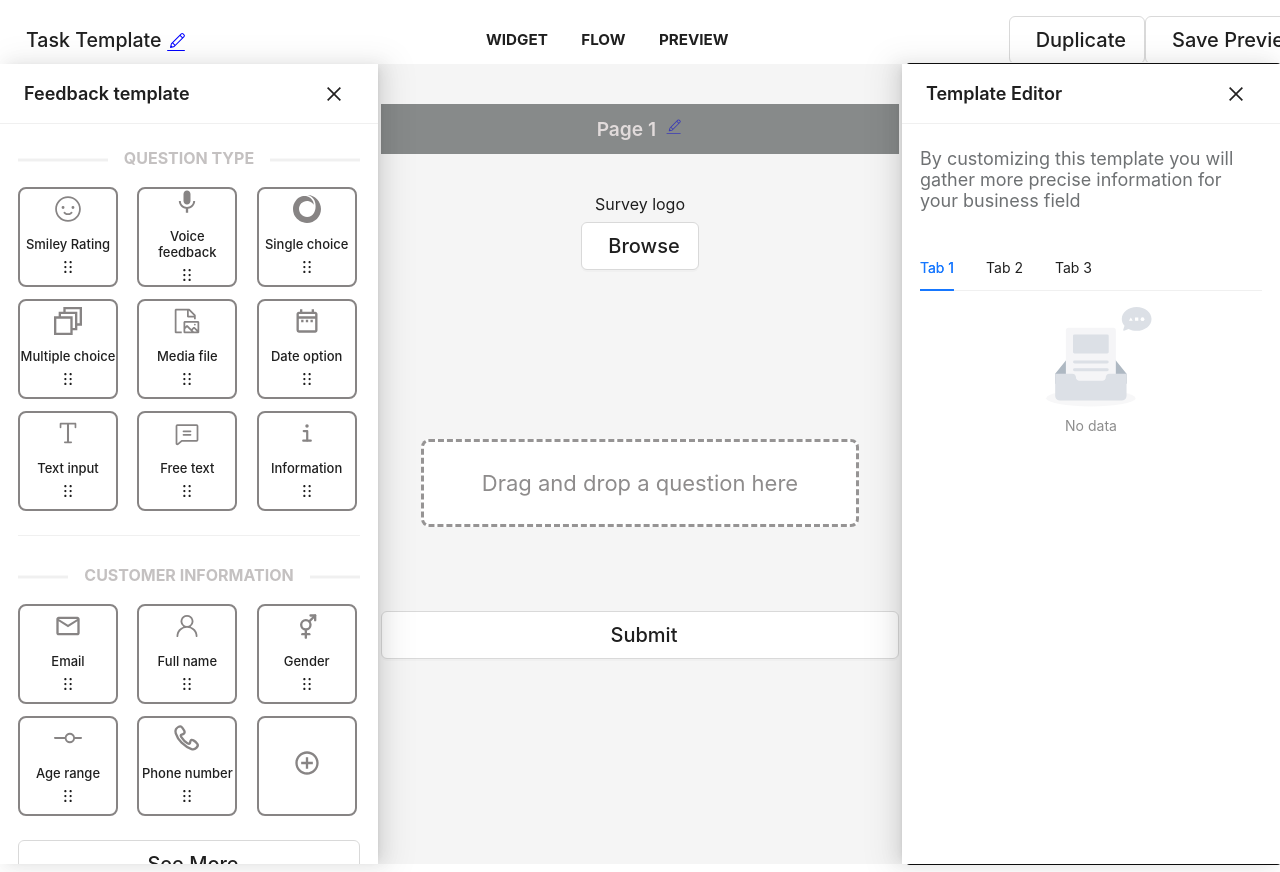
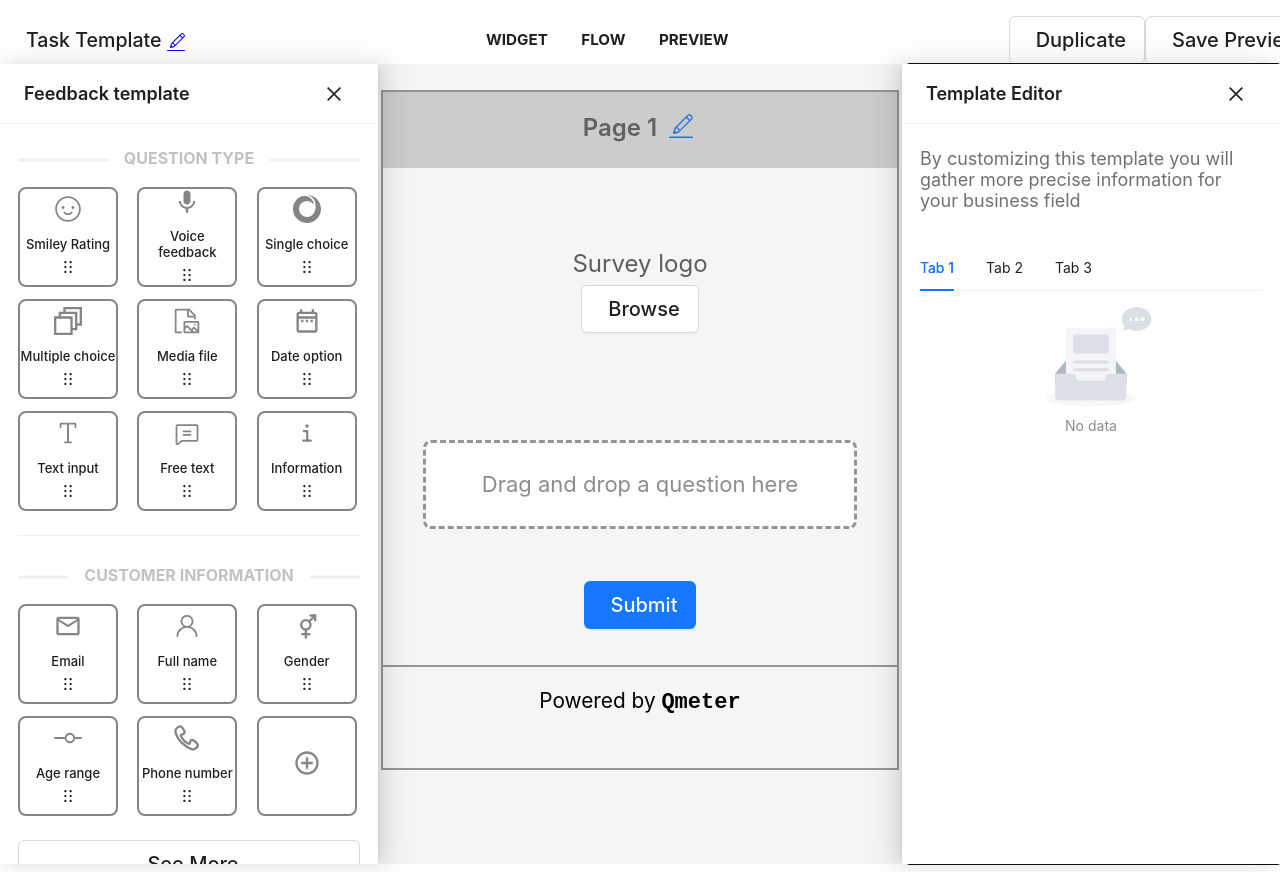
Before and after one commit to salimsalimzada/i-like-it, a React (Vite) app: page / in a window 1280 px wide. Shown: the top 872 px of the page. Built offline with nearby package versions, Linux system fonts and the light colour scheme.

Commit message:
Finish widget section and start to implement functionalities

```diff
--- a/src/App.tsx
+++ b/src/App.tsx
@@ -13,7 +13,6 @@ import { QuestionListType } from "./Modules/Feedback/types";
 import { feedBackStore } from "./Stores/feedbackStore";
 import { useStore } from "./Stores/store";
 
-const { Content } = Layout;
 function App() {
 	const [feedBackState, setFeedBackState] = useStore(feedBackStore);
 	const onDragEnd = (result: DropResult) => {
@@ -52,12 +51,7 @@ function App() {
 			<ErrorBoundary>
 				<Layout>
 					<CustomHeader />
-					<Row
-						gutter={[16, 24]}
-						style={{
-							minHeight: "100vh",
-						}}
-					>
+					<Row gutter={[16, 24]} style={{ height: "100vh" }}>
 						<DragDropContext onDragEnd={onDragEnd}>
 							<ErrorBoundary>
 								<Col span={7}>
@@ -73,9 +67,7 @@ function App() {
 							</ErrorBoundary>
 							<ErrorBoundary>
 								<Col span={10}>
-									<Content>
-										<Widget />
-									</Content>
+									<Widget />
 								</Col>
 							</ErrorBoundary>
 						</DragDropContext>
--- a/src/Components/CustomButton/CustomButton.module.css
+++ b/src/Components/CustomButton/CustomButton.module.css
@@ -3,7 +3,6 @@
 	padding: 0 1.1255rem;
 	font-size: 1.25rem;
 	font-weight: 500;
-	width: 100%;
 }
 
 .icon {
--- a/src/Components/CustomButton/index.tsx
+++ b/src/Components/CustomButton/index.tsx
@@ -9,6 +9,7 @@ type CustomButtonType = {
 	isLoading?: boolean;
 	style?: CSSProperties;
 	type?: BaseButtonProps["type"];
+	width?: string;
 };
 export const CustomButton: FC<PropsWithChildren<CustomButtonType>> = ({
 	alignment,
@@ -17,13 +18,18 @@ export const CustomButton: FC<PropsWithChildren<CustomButtonType>> = ({
 	isLoading,
 	style = {},
 	type,
+	width = "",
 }) => {
 	return (
 		<Button
 			className={styles.customBtnStyle}
 			icon={<span className={styles.icon}>{icon}</span>}
 			loading={isLoading}
-			style={{ textAlign: alignment ?? "center", ...style }}
+			style={{
+				textAlign: alignment ?? "center",
+				width: width,
+				...style,
+			}}
 			type={type}
 		>
 			{children}
--- a/src/Components/CustomDrawer/CustomDrawer.module.css
+++ b/src/Components/CustomDrawer/CustomDrawer.module.css
@@ -1,3 +1,7 @@
+:global(.ant-drawer-mask) {
+	background-color: transparent !important;
+}
+
 .drawerWrapper > div:nth-child(2) {
 	padding: 0.375rem 1.125rem;
 }
--- a/src/Components/CustomDrawer/index.tsx
+++ b/src/Components/CustomDrawer/index.tsx
@@ -18,6 +18,7 @@ export const CustomDrawer: FC<PropsWithChildren<DrawerType>> = ({
 }) => {
 	return (
 		<>
+			<div style={{ height: "100%" }}>
 				<Drawer
 					className={
 						iconPosition === "right"
@@ -30,8 +31,9 @@ export const CustomDrawer: FC<PropsWithChildren<DrawerType>> = ({
 					title={<span className={styles.drawerTitle}>{title}</span>}
 					width={width}
 				>
-				<div>{children}</div>
+					{children}
 				</Drawer>
+			</div>
 		</>
 	);
 };
--- a/src/Modules/Feedback/Blocks/FeedbackTemplate/CustomerInformation.tsx
+++ b/src/Modules/Feedback/Blocks/FeedbackTemplate/CustomerInformation.tsx
@@ -38,7 +38,7 @@ export const CustomerInformation = () => {
 				)}
 			</Droppable>
 			<div style={{ margin: "1.5rem 0" }}>
-				<CustomButton children="See More" type="default" />
+				<CustomButton children="See More" type="default" width="100%" />
 			</div>
 		</Fragment>
 	);
--- a/src/Modules/Feedback/Blocks/FeedbackTemplate/MultiLanguages.tsx
+++ b/src/Modules/Feedback/Blocks/FeedbackTemplate/MultiLanguages.tsx
@@ -13,11 +13,17 @@ export const MultiLanguages = () => {
 				icon={<CiCirclePlus />}
 				style={{ marginBottom: ".75rem" }}
 				type="default"
+				width="100%"
 			>
 				English
 			</CustomButton>
 
-			<CustomButton alignment="left" icon={<CiCirclePlus />} type="default">
+			<CustomButton
+				alignment="left"
+				icon={<CiCirclePlus />}
+				type="default"
+				width="100%"
+			>
 				Add new language
 			</CustomButton>
 		</Fragment>
--- a/src/Modules/Feedback/Blocks/SurveyBlock/SurveyBlock.module.css
+++ b/src/Modules/Feedback/Blocks/SurveyBlock/SurveyBlock.module.css
@@ -1,8 +1,10 @@
 .surveyBlockContainer {
+	height: 85%;
+	margin: 5% 0;
 	display: flex;
 	flex-direction: column;
-	align-items: center;
-	padding: 40px 0;
+	justify-content: space-between;
+	border: 2px solid rgb(150, 150, 150);
 }
 
 .surveyBlockContainer > div {
@@ -11,35 +13,56 @@
 }
 
 .pageTitle {
-	font-size: 1.2rem;
-	color: rgb(225, 219, 219);
+	font-size: 1.5rem;
+	color: rgba(70, 69, 72, 0.8);
 	font-weight: 600;
 	text-align: center;
-	background-color: rgb(135, 138, 138);
-	padding: 0.8rem 0;
-	flex-basis: 5%;
+	background-color: rgba(143, 142, 142, 0.4);
+	padding: 1.125rem 0;
 }
 
 .editIcon {
-	color: rgb(59, 59, 182);
+	color: rgb(36, 114, 224);
 	margin-left: 0.5rem;
+	font-size: 2rem;
+	vertical-align: sub;
 }
 
 .fileUploadContainer {
-	flex-basis: 25%;
-	min-height: 13rem;
+	display: flex;
+	min-height: 15rem;
+	flex-direction: column;
+	justify-content: center;
 }
 
 .dragAndDropContainer {
-	margin: 0 2.5rem;
+	min-height: 10rem;
+	width: 100%;
 }
 
 .submitBtn {
+	width: 100%;
 	text-align: center;
 }
 
 .cardListContainer {
-	display: block;
+	display: flex;
 	min-height: 8rem;
 	margin: 0.8rem 2.5rem;
+	justify-content: center;
 }
+
+.footerBar {
+	min-height: 3.75rem;
+	font-size: 1.3rem;
+	display: flex;
+	justify-content: center;
+	align-items: center;
+	border-top: 2px solid rgb(150, 150, 150);
+}
+
+.companyTitle {
+	font-size: 1.375rem;
+	font-weight: 600;
+	font-family: monospace;
+}
--- a/src/Modules/Feedback/Blocks/SurveyBlock/index.tsx
+++ b/src/Modules/Feedback/Blocks/SurveyBlock/index.tsx
@@ -9,6 +9,7 @@ export const SurveyBlock = () => {
 	return (
 		<Fragment>
 			<div className={styles.surveyBlockContainer}>
+				<div className={styles.surveyBlockWrapper}>
 					<div className={styles.pageTitle}>
 						Page 1
 						<span className={styles.editIcon}>
@@ -22,7 +23,13 @@ export const SurveyBlock = () => {
 						<CardList />
 					</div>
 					<div className={styles.submitBtn}>
-					<CustomButton children="Submit" />
+						<CustomButton children="Submit" type="primary" />
+					</div>
+				</div>
+				<div className={styles.footerBar}>
+					<p>
+						Powered by <span className={styles.companyTitle}>Qmeter</span>
+					</p>
 				</div>
 			</div>
 		</Fragment>
--- a/src/Modules/Feedback/Elements/FileUpload/FileUpload.module.css
+++ b/src/Modules/Feedback/Elements/FileUpload/FileUpload.module.css
@@ -7,6 +7,8 @@
 }
 
 .defaultTitle {
-	font-size: 1rem;
+	font-size: 1.5rem;
 	margin: 0.5rem 0;
+	line-height: 1.125;
+	color: rgb(92, 93, 94);
 }
```
Lines whose indentation alone changed are shown as unchanged.
